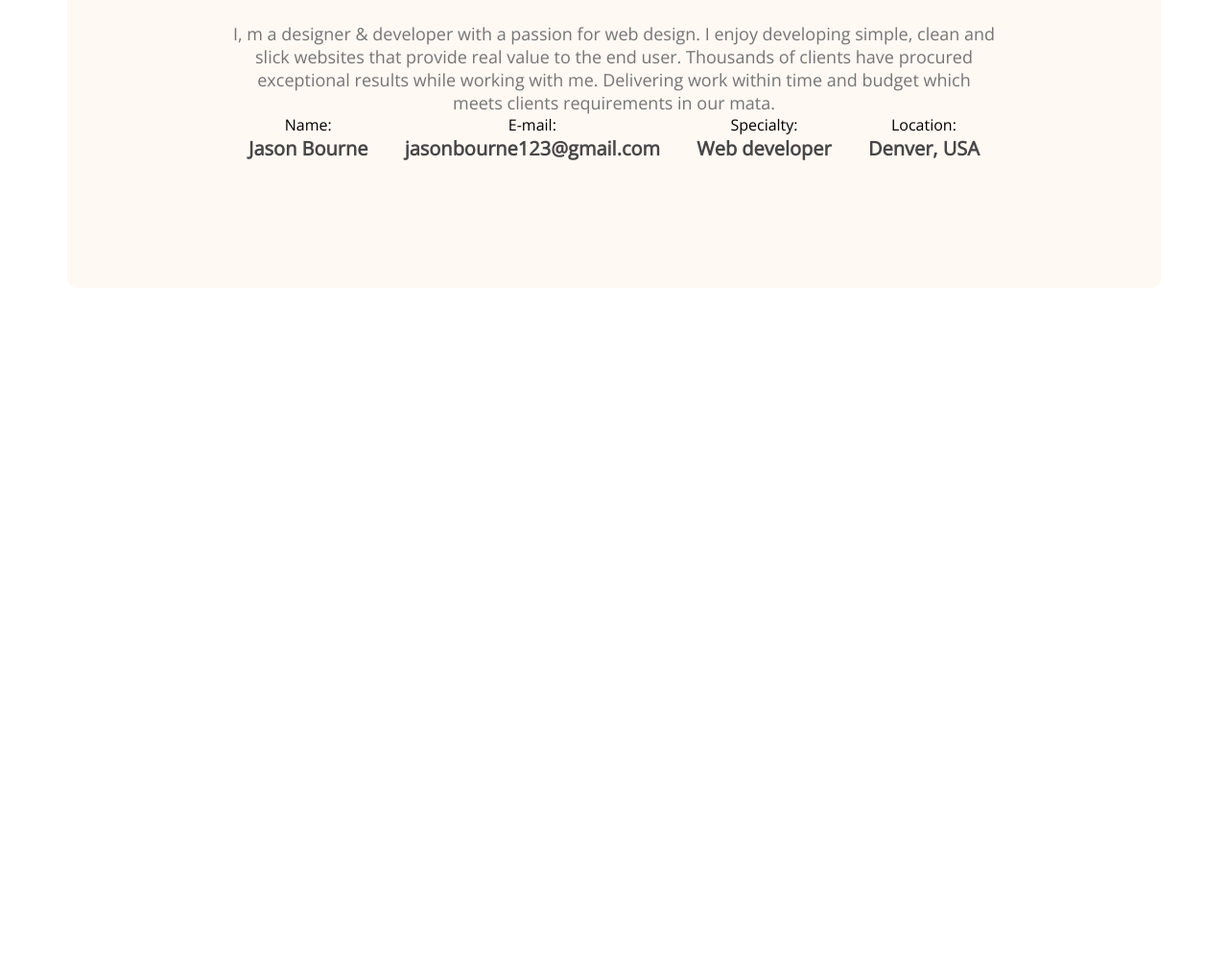
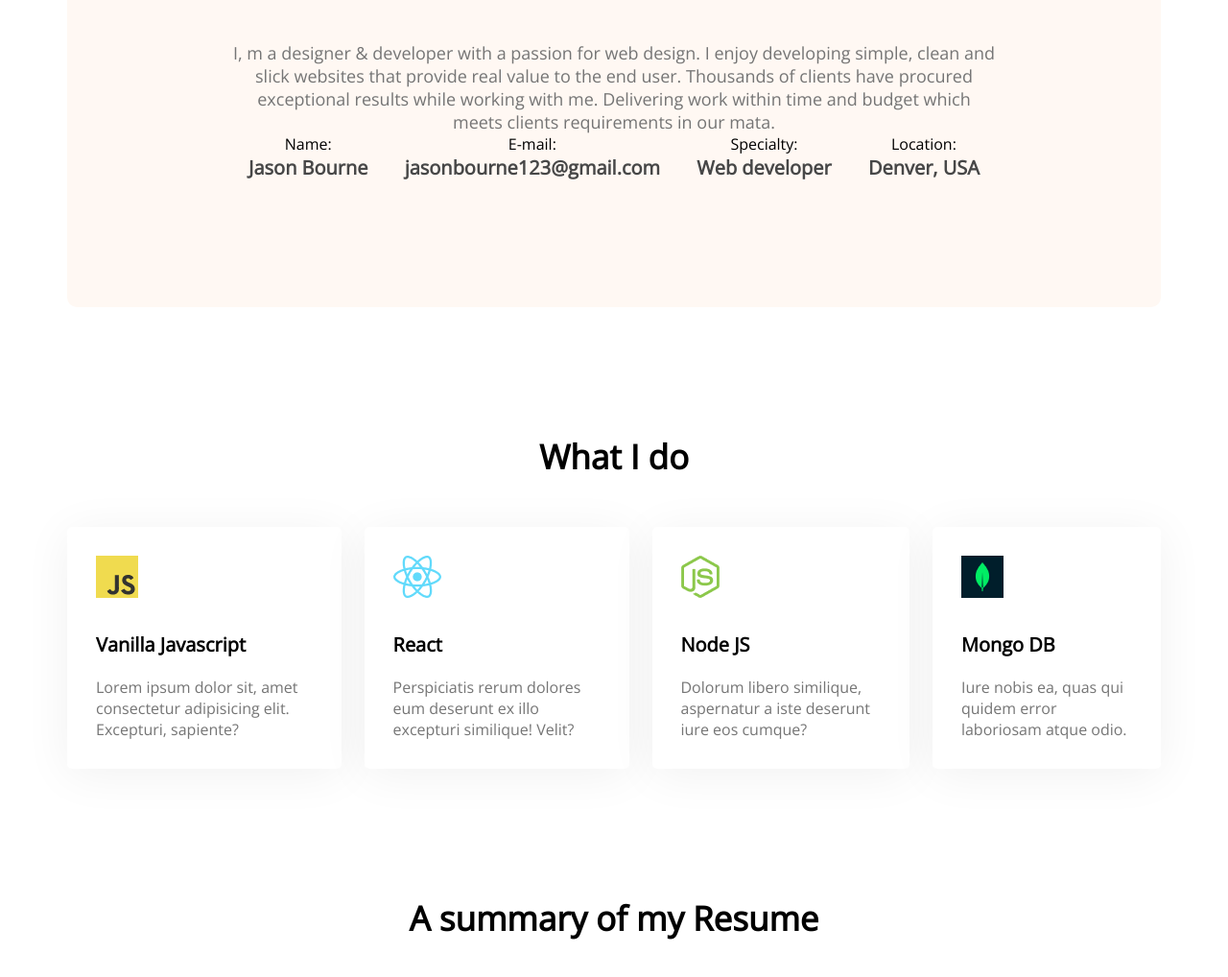
Before and after one commit to RiasatRahman/developer-portfolio, a plain HTML site: page index.html in a window 1280 px wide. Shown: the part 1158-2176 px from the top of the page at 96% size. Before the commit the page ends 1458 px from the top, so only its background shows below. Drawn offline with nearby package versions, Linux system fonts and the light colour scheme.

Commit message:
added skills content

```diff
--- a/index.html
+++ b/index.html
@@ -73,7 +73,46 @@
                 </div>
             </div>
         </section>
+        <!-- what i do section -->
+        <section class="what-i-do">
+            <h3 class="section-title">What I do</h3>
+            <!-- .skills-container>.skill*4>img+p.skill-title+p.skill-description>lorem15 -->
+            <div class="skills-container">
+                <div class="skill">
+                    <img src="images/icons/js.png" alt="">
+                    <p class="skill-title">Vanilla Javascript</p>
+                    <p class="skill-description">Lorem ipsum dolor sit, amet consectetur adipisicing elit. Excepturi,
+                        sapiente?</p>
+                </div>
+                <div class="skill">
+                    <img src="images/icons/react.png" alt="">
+                    <p class="skill-title">React</p>
+                    <p class="skill-description">Perspiciatis rerum dolores eum deserunt ex illo excepturi similique!
+                        Velit?</p>
+                </div>
+                <div class="skill">
+                    <img src="images/icons/nodejs.png" alt="">
+                    <p class="skill-title">Node JS</p>
+                    <p class="skill-description">Dolorum libero similique, aspernatur a iste deserunt iure eos cumque?
+                    </p>
+                </div>
+                <div class="skill">
+                    <img src="images/icons/mongo.png" alt="">
+                    <p class="skill-title">Mongo DB</p>
+                    <p class="skill-description">Iure nobis ea, quas qui quidem error laboriosam atque odio.</p>
+                </div>
+            </div>
 
+        </section>
+
+        <!-- Resume Section -->
+        <section class="resume">
+            <h3 class="section-title">A summary of my Resume</h3>
+
+
+
+
+        </section>
     </main>
     <footer>
 
--- a/styles/portfolio.css
+++ b/styles/portfolio.css
@@ -86,7 +86,6 @@ main {
 
 /* about section styles */
 .about {
-    margin-top: 132px;
     background: #FFF8F3;
     border-radius: 10px;
     padding: 132px 170px;
@@ -99,6 +98,8 @@ main {
     margin-bottom: 30px;
     font-weight: 700;
     font-size: 35px;
+    text-align: center;
+    margin-bottom: 50px;
 }
 
 .section-description {
@@ -123,3 +124,35 @@ main {
     color: #474747;
 
 }
+
+/* WHAT I DO STYLES */
+section {
+    margin-top: 132px;
+}
+
+.skills-container {
+    display: flex;
+    gap: 24px;
+}
+
+.skill-title {
+    font-weight: 700;
+    font-size: 20px;
+    margin-top: 30px;
+    margin-bottom: 20px;
+}
+
+.skill-description {
+    font-size: 16px;
+    color: #757575;
+}
+
+.skill {
+    background: #FFFFFF;
+    box-shadow: 0px 6px 50px rgba(0, 0, 0, 0.06);
+    border-radius: 5px;
+    padding: 30px;
+
+}
+
+/* Resume STYLES */
```
